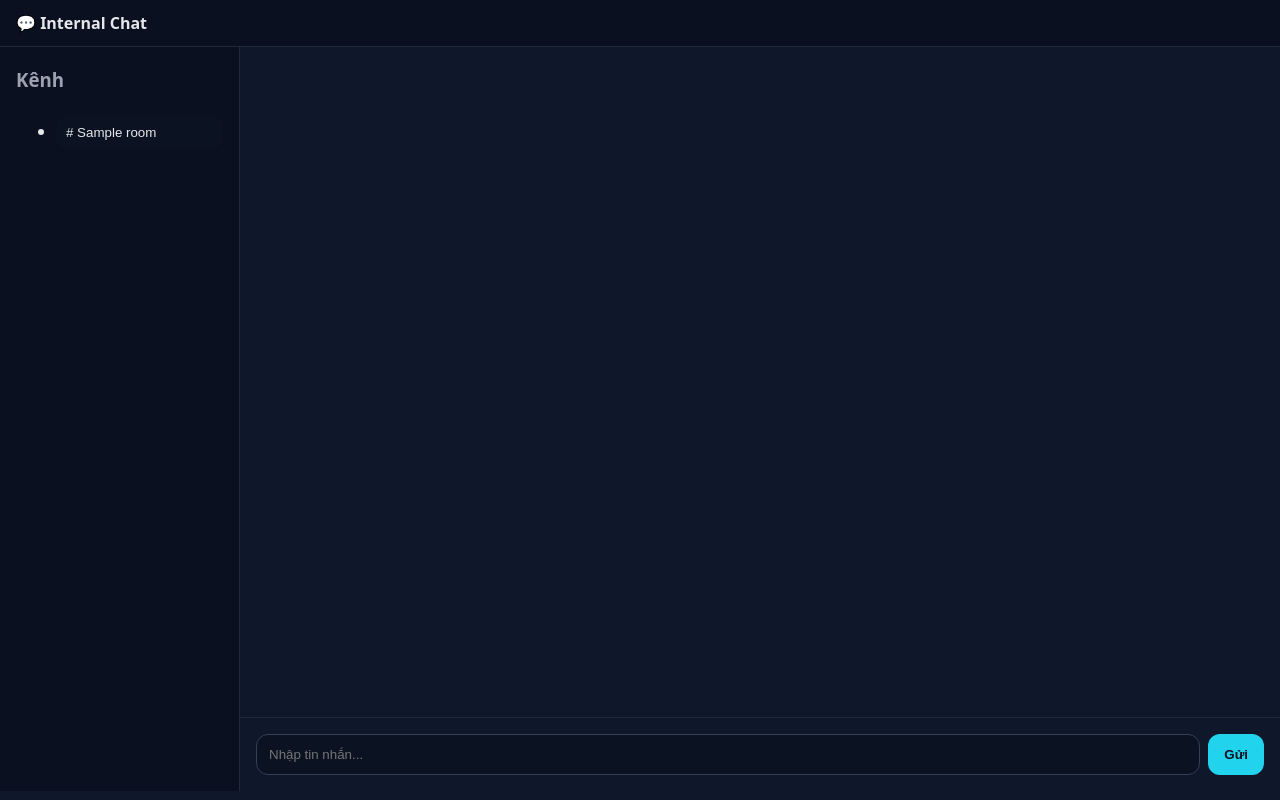
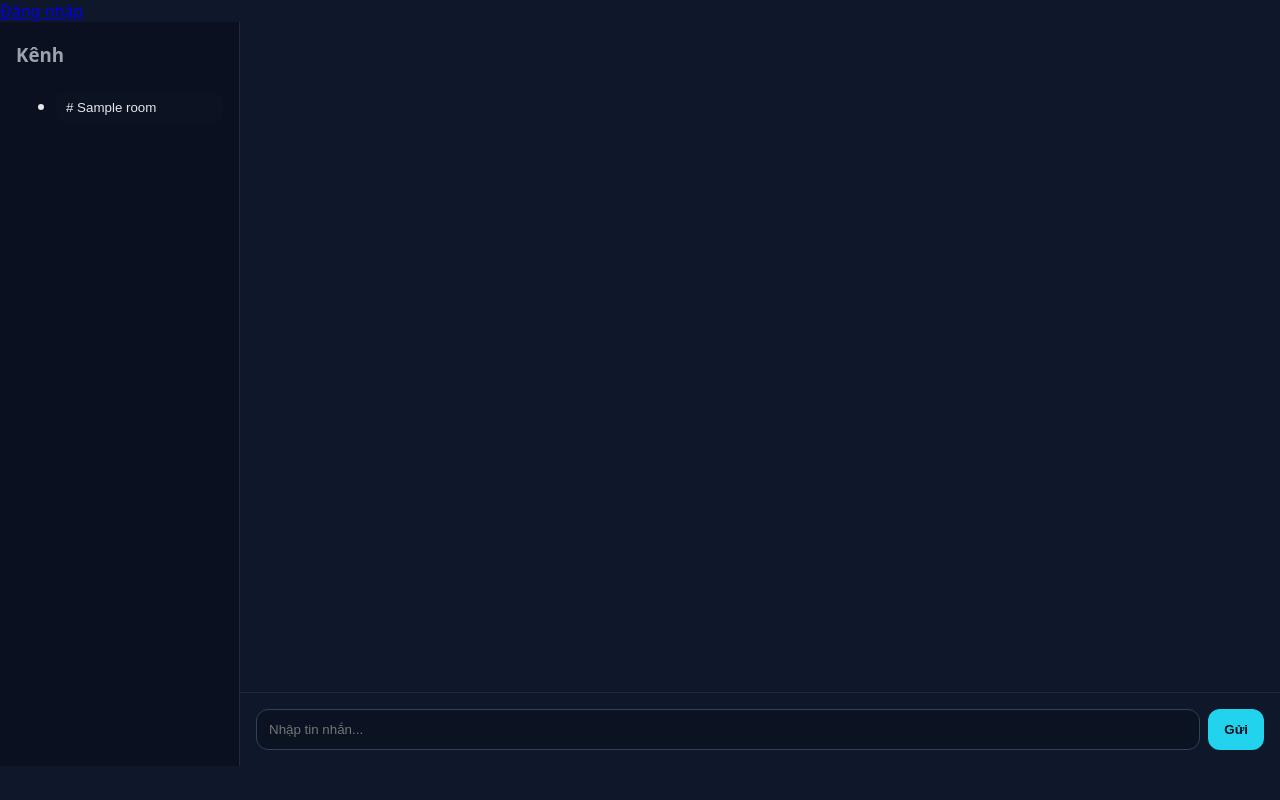
Before and after one commit to baokhang1263/aiei, a Flask app: template templates/index.html in a window 1280 px wide. Run offline with Flask 3, Linux system fonts and the light colour scheme; the template is opened without the code that fills it: most values are stand-ins (such as "Sample title", 1, 10 or a date in 2020); some libraries are stand-ins or nearby versions.

Commit message:
Update base.html

```diff
--- a/templates/base.html
+++ b/templates/base.html
@@ -1,22 +1,24 @@
-<!doctype html>
+<!DOCTYPE html>
 <html lang="vi">
 <head>
-    <meta charset="utf-8">
-    <meta name="viewport" content="width=device-width, initial-scale=1">
-    <title>{% block title %}Chat nội bộ{% endblock %}</title>
-    <link rel="stylesheet" href="{{ url_for('static', filename='styles.css') }}">
-    <script src="https://cdn.socket.io/4.7.5/socket.io.min.js" crossorigin="anonymous"></script>
+  <meta charset="UTF-8">
+  <meta name="viewport" content="width=device-width, initial-scale=1.0">
+  <title>{% block title %}{% endblock %}</title>
+  <!-- Load CSS với version để tránh cache -->
+  <link rel="stylesheet" href="{{ url_for('static', filename='styles.css') }}?v=3">
 </head>
 <body>
-    <header class="topbar">
-      <div class="brand">💬 Internal Chat</div>
+  <header>
     <nav>
-        {% if session.get('username') %}
-          <span>👤 {{ session.get('username') }}</span>
-          <a href="{{ url_for('logout') }}">Đăng xuất</a>
+      {% if current_user.is_authenticated %}
+        👤 {{ current_user.username }}
+        | <a href="{{ url_for('logout') }}">Đăng xuất</a>
+      {% else %}
+        <a href="{{ url_for('login') }}">Đăng nhập</a>
       {% endif %}
     </nav>
   </header>
+
   <main>
     {% block content %}{% endblock %}
   </main>
```
Lines whose indentation alone changed are shown as unchanged.
